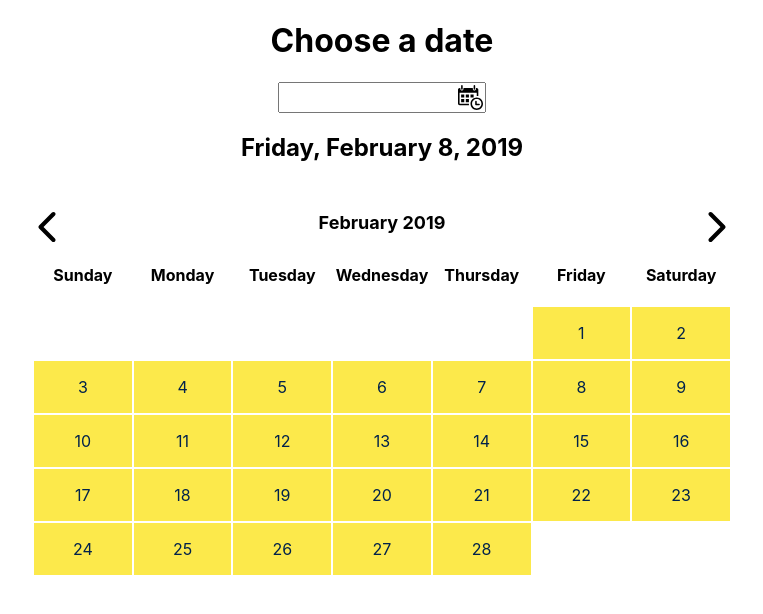
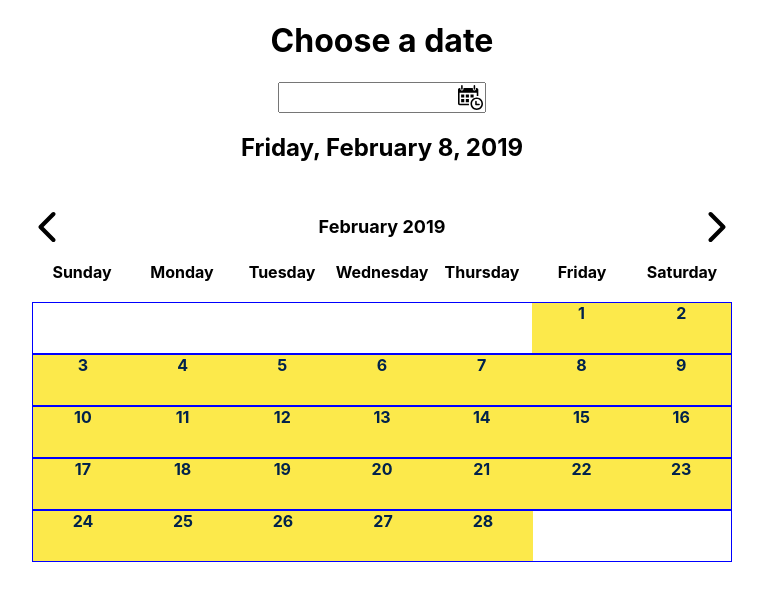
Before and after one commit to AlanaFarkas/date-picker, a React (Create React App) app: page / in a window 1280 px wide. Both pictures are taken after a click on the picture 728 px from the left and 97 px from the top of the page. Shown: the top 614 px of the page, without its empty margins (258-1021 px from the left). Built offline with nearby package versions, Linux system fonts and the light colour scheme.

Commit message:
feat: changes table element to divs

```diff
--- a/src/CalendarContainer.js
+++ b/src/CalendarContainer.js
@@ -78,10 +78,10 @@ export default class CalendarContainer extends Component {
 
         const renderedCalendarWeeks = dates.map((week, i) => {
             return (
-                <tr key={i}>
+                <Days key={i}>
                     {week.map((number, i) =>
                     <DateCells dates={calendarWeeks} onClick={() => this.handleSelectDate(number)} key={i}>{number}</DateCells> )}
-                </tr>
+                </Days>
             );
         });
 
@@ -90,7 +90,7 @@ export default class CalendarContainer extends Component {
 
     renderDaysOfTheWeek() {
         const dayStrings = ALL_DAYS.map((day, i) => {
-          return <WeekDayData key={i}>{day}</WeekDayData>
+          return <DaysOfTheWeek key={i}>{day}</DaysOfTheWeek>
         });
 
         return dayStrings;
@@ -114,15 +114,13 @@ export default class CalendarContainer extends Component {
                 </HeaderDate>
                 <Calendar>
                     <CalendarTable>
-                        <CalendarCaption>
+                        <CalendarHeader>
                             <PrevArrowImage onClick={this.handlePrev} src={PrevArrow} />
                             <CalendarMonthYear>{displayedMonth} {year}</CalendarMonthYear>
                             <NextArrowImage onClick={this.handleNext} src={NextArrow} />
-                        </CalendarCaption>
-                        <tbody>
+                        </CalendarHeader>
                             <Weekdays>{this.renderDaysOfTheWeek()}</Weekdays>
                             {this.renderCalendarWeeks()}
-                        </tbody>
                     </CalendarTable>
                 </Calendar>
             </React.Fragment>
@@ -140,9 +138,8 @@ const Calendar = styled.div`
     margin: 30px auto 0;
 `;
 
-const CalendarTable = styled.table`
+const CalendarTable = styled.div`
     width: 100%;
-    table-layout: fixed;
 `;
 
 const PrevArrowImage = styled.img`
@@ -154,30 +151,43 @@ const NextArrowImage = styled(PrevArrowImage)`
     float: right
 `;
 
-const CalendarCaption = styled.caption`
-    margin-bottom: 20px;
+const CalendarHeader = styled.div`
+    margin-bottom: 20px;    display: flex;
+    flex-direction: row;
+    justify-content: space-between;
+    align-items: center;
 `;
 
 const CalendarMonthYear = styled.div`
     font-size: 18px;
-    text-align: center;
-    display: inline-block;
     font-weight: bold;
 `;
 
-const Weekdays = styled.tr`
-    font-weight: bold;
+const Weekdays = styled.div`
+    display: flex;
 `;
 
-const WeekDayData = styled.td`
-  padding-bottom: 20px;
+const Days = styled.div`
+    border: 1px blue solid;
+    display: flex;
+    flex-direction: row;
+    justify-content: flex-start;
 `;
 
-const DateCells = styled.td`
+const DaysOfTheWeek = styled.div`
+  padding-bottom: 20px;
+  font-weight: bold;
+  width: 100%;
+`;
+
+const DateCells = styled.div`
   background-color: ${props => props.children != null ? '#fce94b;' : '#ffffff;'}
   color: #01224b;
+  font-weight: bold;
+//   width: 100%;
+    width: ${props => props.children === null ? '100px' : '100px'}
   height: 50px;
-  cursor: ${props => props.children != null && 'pointer'}
+  cursor: ${props => props.children != null && 'pointer;'}
   transition: background-color 0.25s, color 0.25s;
   &:hover {
     background-color: ${props => props.children != null ? '#01224b;' : '#ffffff;'}
```
